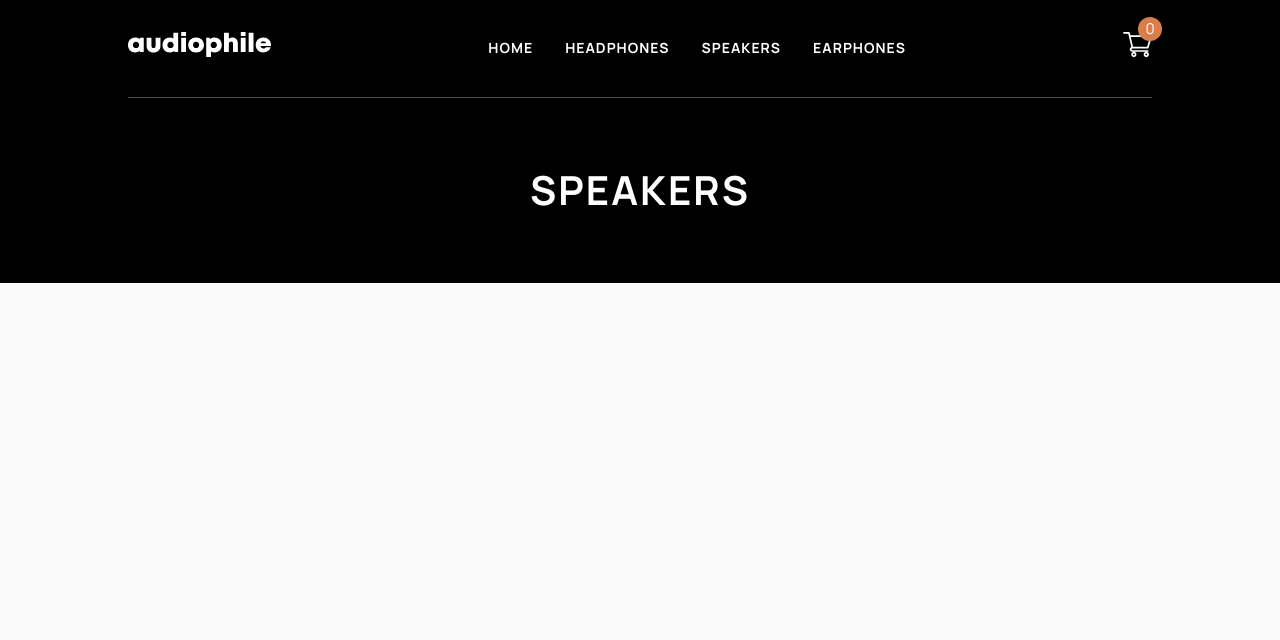
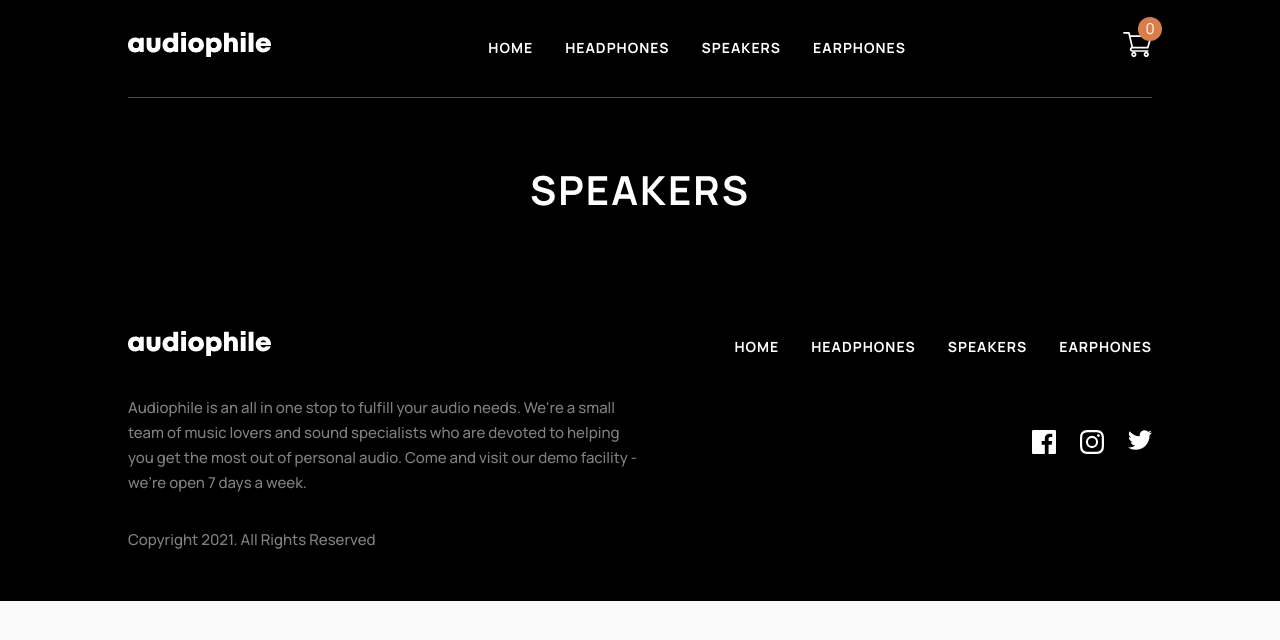
Before and after one commit to chamanbravo/Audiophile-ecommerce, a React (Create React App) app: page /speakers in a window 1280 px wide. Shown: the top 640 px of the page. Built offline with nearby package versions, Linux system fonts and the light colour scheme.

Commit message:
footer component

```diff
--- a/src/App.js
+++ b/src/App.js
@@ -1,5 +1,5 @@
 import './App.scss';
-import Header from './components/Header'
+import { Header, Footer } from './components';
 import { BrowserRouter as Router, Switch, Route } from 'react-router-dom';
 import {
   EarphonesPage,
@@ -27,6 +27,7 @@ function App() {
           <SpeakersPage />
         </Route>
       </Switch>
+      <Footer />
       </Router>
     </div>
   );
--- /dev/null
+++ b/src/components/Footer.js
@@ -0,0 +1,41 @@
+import React from 'react'
+import logo from '../assets/shared/desktop/logo.svg'
+import { links } from '../utils/constants'
+import { Link } from 'react-router-dom'
+import './Footer.scss'
+import { Facebook, Instagram, Twitter } from './logos'
+
+function Footer() {
+    return (
+        <div className="footer-container">
+            <div className="footer-items">
+                <div className="footer-nav">
+                    <Link to='/'><img src={logo} alt="logo"/></Link>
+                    <ul className="nav-ul">
+                        {links.map((link) => {
+                            const {id, url, text} = link;
+                            return(
+                                <li key={id} className="nav-li">
+                                    <Link className="nav-link" to={url}>{text}</Link>
+                                </li>
+                            )
+                        })}
+                    </ul>
+                </div>
+                <div className="footer-text">
+                    <p className="footer-p">Audiophile is an all in one stop to fulfill your audio needs. We're a small team of music lovers and sound specialists who are devoted to helping you get the most out of personal audio. Come and visit our demo facility - we’re open 7 days a week.</p>
+                    <div className="social-buttons">
+                        <a href="https://www.fb.com" rel="noreferrer" aria-label="Follow us on FB" target="_blank"><Facebook className="social-icons" /></a>
+                        <a href="https://instagram.com" rel="noreferrer" aria-label="Follow us on Instagram" target="_blank"><Instagram className="social-icons"/></a>
+                        <a href="https://twitter.com" rel="noreferrer" aria-label="Follow us on twitter" target="_blank"><Twitter className="social-icons"/></a>
+                    </div>
+                </div>
+                <div className="copyright-text">
+                    <p className="footer-p">Copyright {new Date().getFullYear()}. All Rights Reserved</p>
+                </div>
+            </div>
+        </div>
+    )
+}
+
+export default Footer
--- /dev/null
+++ b/src/components/Footer.scss
@@ -0,0 +1,48 @@
+@import '../styles/vars';
+@import '../styles/mixins';
+
+.footer-container{
+    background: $clr-black;
+}
+
+.footer-items{
+    padding: 3rem 0;
+    margin: 0 2rem;
+}
+
+.footer-nav{
+    @include flex(column);
+    @include nav-link();
+    margin-bottom: 2rem;
+}
+
+.social-buttons{
+    display: inline-flex;
+    gap: 1.5rem;
+}
+
+
+.footer-text{
+    @include flex(column);
+    margin-bottom: 2rem;
+    p{
+        max-width: 55ch;
+    }
+}
+
+.footer-p{
+    color: $clr-grey-1;
+    font-weight: 500;
+    font-size: $fs-base;
+    text-align: center;
+}
+
+@media(min-width: 1200px){
+    .footer-items{
+        padding: 3rem 0;
+        margin: 0 8rem;
+    }
+    .footer-p{
+        text-align: left;
+    }
+}
--- a/src/components/Header.scss
+++ b/src/components/Header.scss
@@ -1,4 +1,5 @@
 @import '../styles/vars';
+@import '../styles/mixins';
 
 .light-bgc{
     background: $clr-light;
@@ -9,9 +10,7 @@
 }
 
 .header-items{
-    display: flex;
-    justify-content: space-between;
-    align-items: center;
+    @include flex(row);
     padding: 2rem 0;
     margin: 0 1rem;
     border-bottom: 1px solid $clr-grey-2;
@@ -54,27 +53,7 @@
             display: none;
         }
 
-        .nav-ul{
-            display: inline-flex;
-            list-style: none;
-            gap: 2rem;
-        }
-
-        .nav-li{
-            color: $clr-white;
-            &:hover{
-                color: $clr-primary-1;
-                transition: $general-transition;
-            }
-        }
-
-        .nav-link{
-            text-transform: uppercase;
-            font-size: $fs-mili;
-            font-weight: 700;
-            letter-spacing: $ls-micro;
-        }
-
+        @include nav-link;
     }
 }
 
--- a/src/components/index.js
+++ b/src/components/index.js
@@ -2,10 +2,12 @@ import Header from './Header'
 import Hero from './Hero'
 import PagesHero from './PagesHero'
 import Categories from './Categories'
+import Footer from './Footer'
 
 export {
     Header,
     Hero,
     PagesHero,
     Categories,
+    Footer,
 }
--- /dev/null
+++ b/src/styles/_mixins.scss
@@ -0,0 +1,42 @@
+@mixin flex($direction){
+    display: flex;
+    justify-content: space-between;
+    align-items: center;
+
+    @media(max-width: 768px){
+        flex-direction: $direction;
+        text-align: center;
+        gap: 1rem;
+    }
+}
+
+@mixin nav-link{
+    .nav-ul{
+        display: inline-flex;
+        list-style: none;
+        gap: 2rem;
+    }
+
+    .nav-li{
+        color: $clr-white;
+        &:hover{
+            color: $clr-primary-1;
+            transition: $general-transition;
+        }
+    }
+
+    .nav-link{
+        text-transform: uppercase;
+        font-size: $fs-mili;
+        font-weight: 700;
+        letter-spacing: $ls-micro;
+    }
+
+    @media(max-width: 767px){
+        .nav-ul{
+            display: flex;
+            flex-direction: column;
+            gap: 1rem;
+        }
+    }
+}
```
